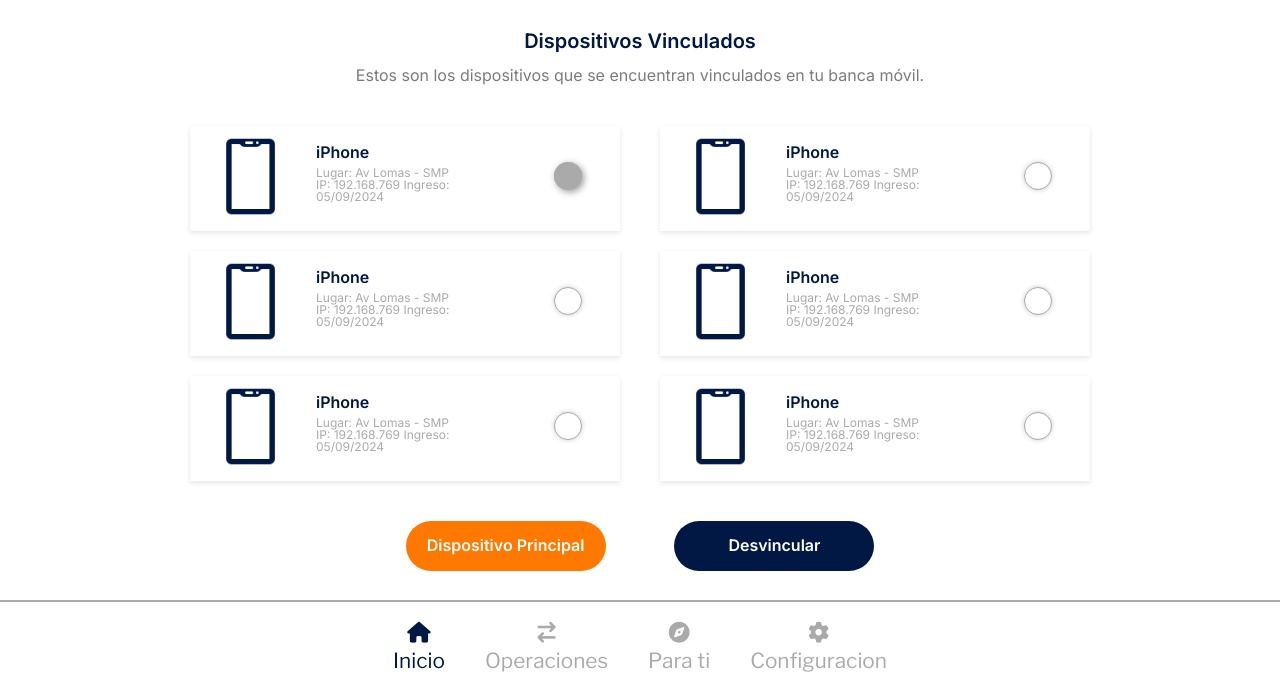
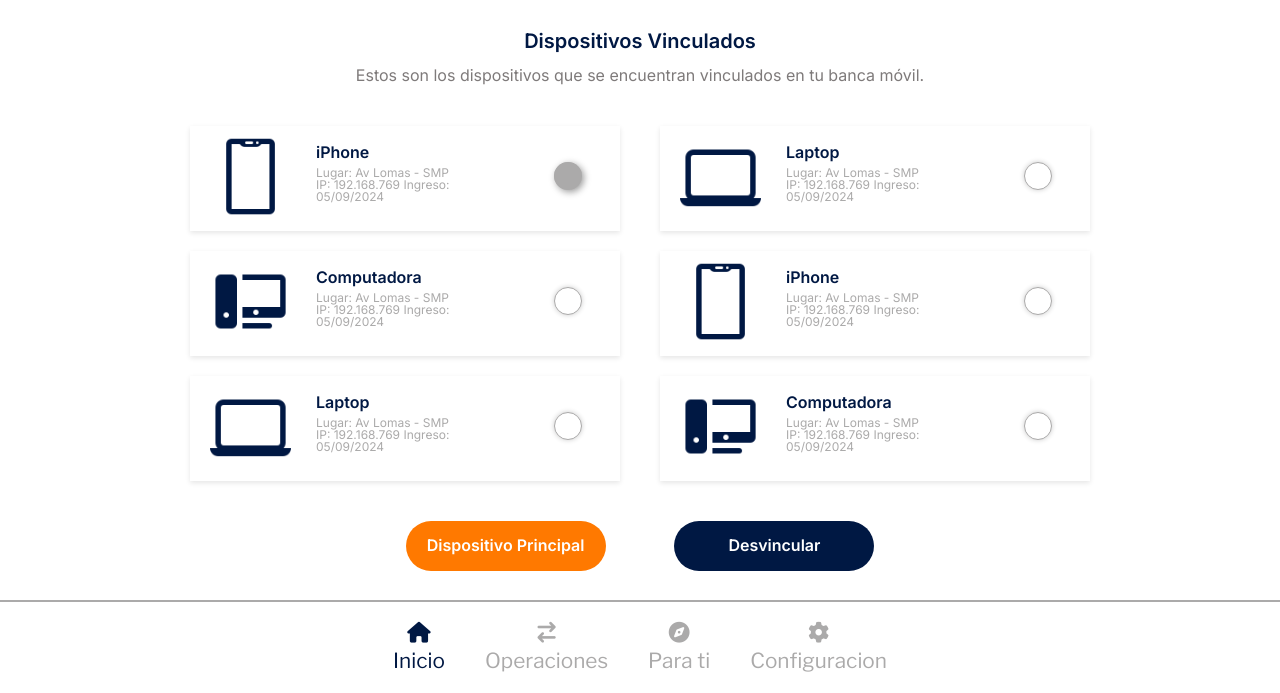
Before and after one commit to DevJourney19/Prototipado_BCP_ciberseguridad, a PHP site: page /dispositivos.php in a window 1280 px wide. Shown: the part 137-830 px from the top of the page. Run offline with PHP 8.4, Linux system fonts and the light colour scheme; some libraries are stand-ins or nearby versions.

Commit message:
versionatualizada

```diff
--- a/dispositivos.php
+++ b/dispositivos.php
@@ -41,9 +41,11 @@
                                 </h4>
                             </div>
                             <div class="descripcion-caja">
-                                <p>Lugar: Av Lomas - SMP
+                                <p>
+                                    Lugar: Av Lomas - SMP
                                     IP: 192.168.769
-                                    Ingreso: 05/09/2024</p>
+                                    Ingreso: 05/09/2024
+                                </p>
 
                             </div>
                         </div>
@@ -56,18 +58,18 @@
                 <div class="caja">
                     <div class="primero">
                         <div class="imagen">
-                            <img src="img/icono_cel.png" alt="Imagen de celular">
+                            <img src="img/laptop.png" alt="Imagen de celular">
                         </div>
                         <div class="seccion">
                             <div class="titulo-caja">
                                 <h4>
-                                    iPhone
+                                    Laptop
                                 </h4>
                             </div>
                             <div class="descripcion-caja">
-                                <p>Lugar: Av Lomas - SMP
-                                    IP: 192.168.769
-                                    Ingreso: 05/09/2024</p>
+                                <p>
+                                Lugar: Av Lomas - SMP IP: 192.168.769 Ingreso: 05/09/2024
+                                </p>
 
                             </div>
                         </div>
@@ -82,12 +84,12 @@
                 <div class="caja">
                     <div class="primero">
                         <div class="imagen">
-                            <img src="img/icono_cel.png" alt="Imagen de celular">
+                            <img src="img/computadora.png" alt="Imagen de celular">
                         </div>
                         <div class="seccion">
                             <div class="titulo-caja">
                                 <h4>
-                                    iPhone
+                                    Computadora
                                 </h4>
                             </div>
                             <div class="descripcion-caja">
@@ -130,12 +132,12 @@
                 <div class="caja">
                     <div class="primero">
                         <div class="imagen">
-                            <img src="img/icono_cel.png" alt="Imagen de celular">
+                            <img src="img/laptop.png" alt="Imagen de celular">
                         </div>
                         <div class="seccion">
                             <div class="titulo-caja">
                                 <h4>
-                                    iPhone
+                                    Laptop
                                 </h4>
                             </div>
                             <div class="descripcion-caja">
@@ -154,12 +156,12 @@
                 <div class="caja">
                     <div class="primero">
                         <div class="imagen">
-                            <img src="img/icono_cel.png" alt="Imagen de celular">
+                            <img src="img/computadora.png" alt="Imagen de celular">
                         </div>
                         <div class="seccion">
                             <div class="titulo-caja">
                                 <h4>
-                                    iPhone
+                                    Computadora
                                 </h4>
                             </div>
                             <div class="descripcion-caja">
```
Also changed, not shown: img/computadora.png (added), img/laptop.png (added).
